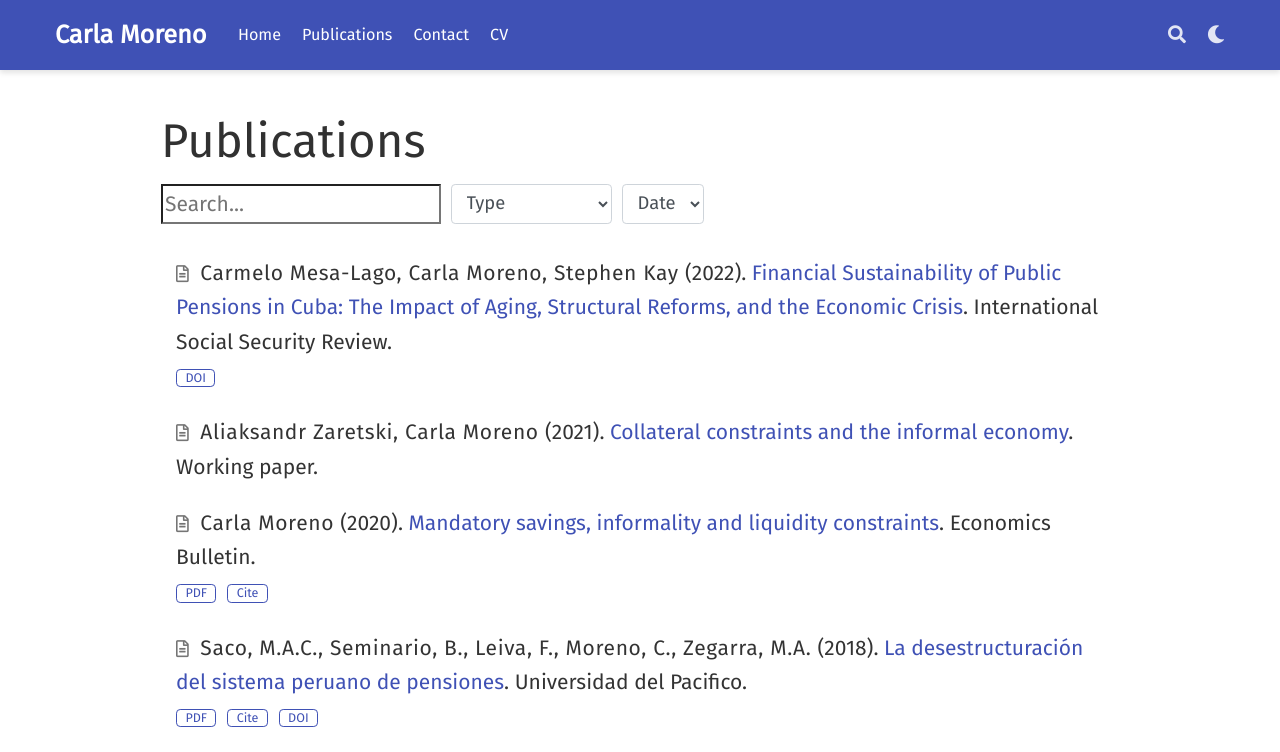
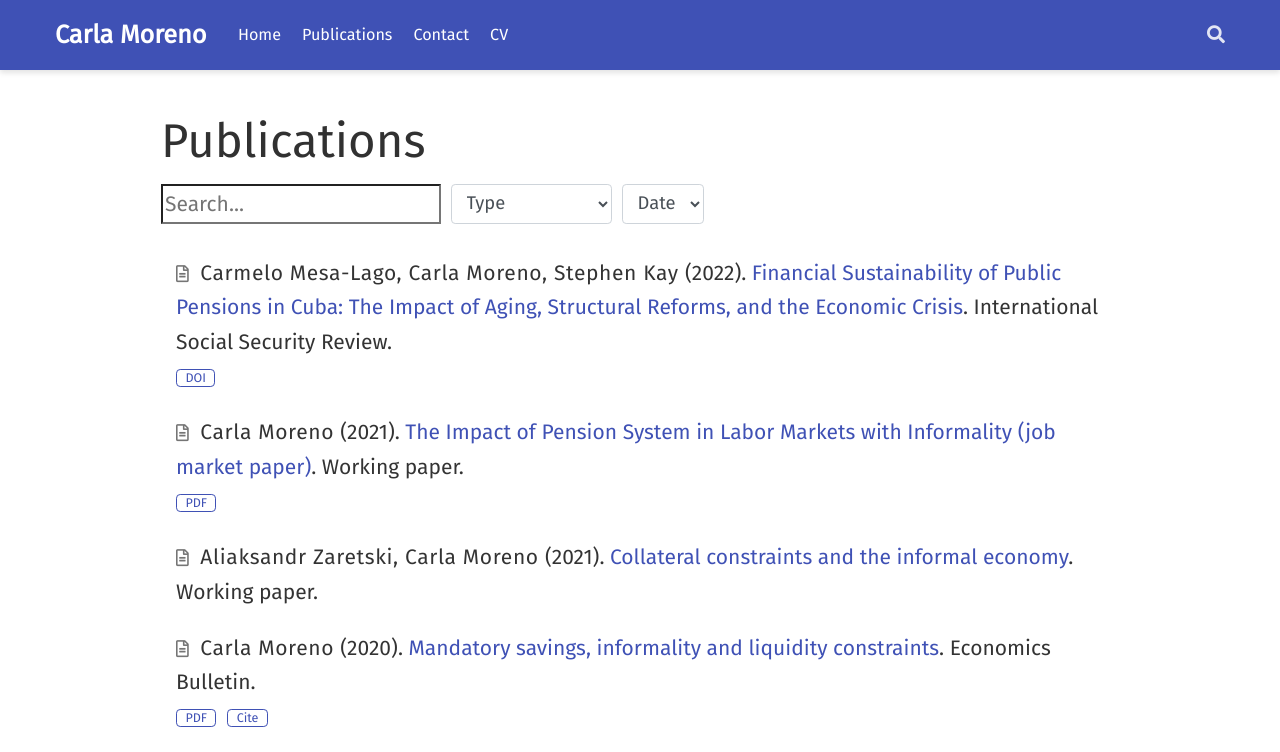
Before and after one commit to Carla-Moreno/Carla-Moreno.github.io, a plain HTML site: page publication/index.html in a window 1280 px wide. Shown: the top 752 px of the page. Drawn offline with nearby package versions, Linux system fonts and the light colour scheme; a script that the page names is missing; some icons are missing.

Commit message:
new display
jmp into working paper

```diff
--- a/publication/index.html
+++ b/publication/index.html
@@ -323,10 +323,6 @@
 
 
 
-      <li class="nav-item">
-        <a class="nav-link js-dark-toggle" href="#"><i class="fas fa-moon" aria-hidden="true"></i></a>
-      </li>
-
 
 
 
@@ -369,6 +365,9 @@
 <div class="universal-wrapper">
   <div class="row">
     <div class="col-lg-12">
+
+
+
 
 
 
@@ -503,6 +502,76 @@
 <a class="btn btn-outline-primary my-1 mr-1 btn-sm" href="https://doi.org/https://doi.org/10.1111/issr.12293" target="_blank" rel="noopener">
   DOI
 </a>
+
+
+</p>
+
+
+
+</div>
+
+
+        </div>
+
+
+
+
+
+
+
+        <div class="grid-sizer col-lg-12 isotope-item pubtype-3 year-2021">
+
+            <div class="pub-list-item" style="margin-bottom: 1rem">
+  <i class="far fa-file-alt pub-icon" aria-hidden="true"></i>
+
+
+
+
+  <span class="article-metadata li-cite-author">
+
+
+
+
+
+  <span><a href="/authors/carla-moreno/">Carla Moreno</a></span>
+
+  </span>
+  (2021).
+  <a href="/publication/informal1/">The Impact of Pension System in Labor Markets with Informality (job market paper)</a>.
+  Working paper.
+
+  <p>
+
+
+
+
+
+
+
+
+
+
+
+
+
+
+<a class="btn btn-outline-primary my-1 mr-1 btn-sm" href="https://carlamoreno.org/files/jmp_moreno.pdf" target="_blank" rel="noopener">
+  PDF
+</a>
+
+
+
+
+
+
+
+
+
+
+
+
+
+
 
 
 </p>
--- a/publication/index.xml
+++ b/publication/index.xml
@@ -29,6 +29,14 @@
     </item>
 
     <item>
+      <title>The Impact of Pension System in Labor Markets with Informality (job market paper)</title>
+      <link>https://Carla-Moreno.github.io/publication/informal1/</link>
+      <pubDate>Wed, 01 Dec 2021 10:18:21 -0500</pubDate>
+      <guid>https://Carla-Moreno.github.io/publication/informal1/</guid>
+      <description></description>
+    </item>
+
+    <item>
       <title>Mandatory savings, informality and liquidity constraints</title>
       <link>https://Carla-Moreno.github.io/publication/ebulletin/</link>
       <pubDate>Wed, 23 Dec 2020 00:00:00 +0000</pubDate>
```
